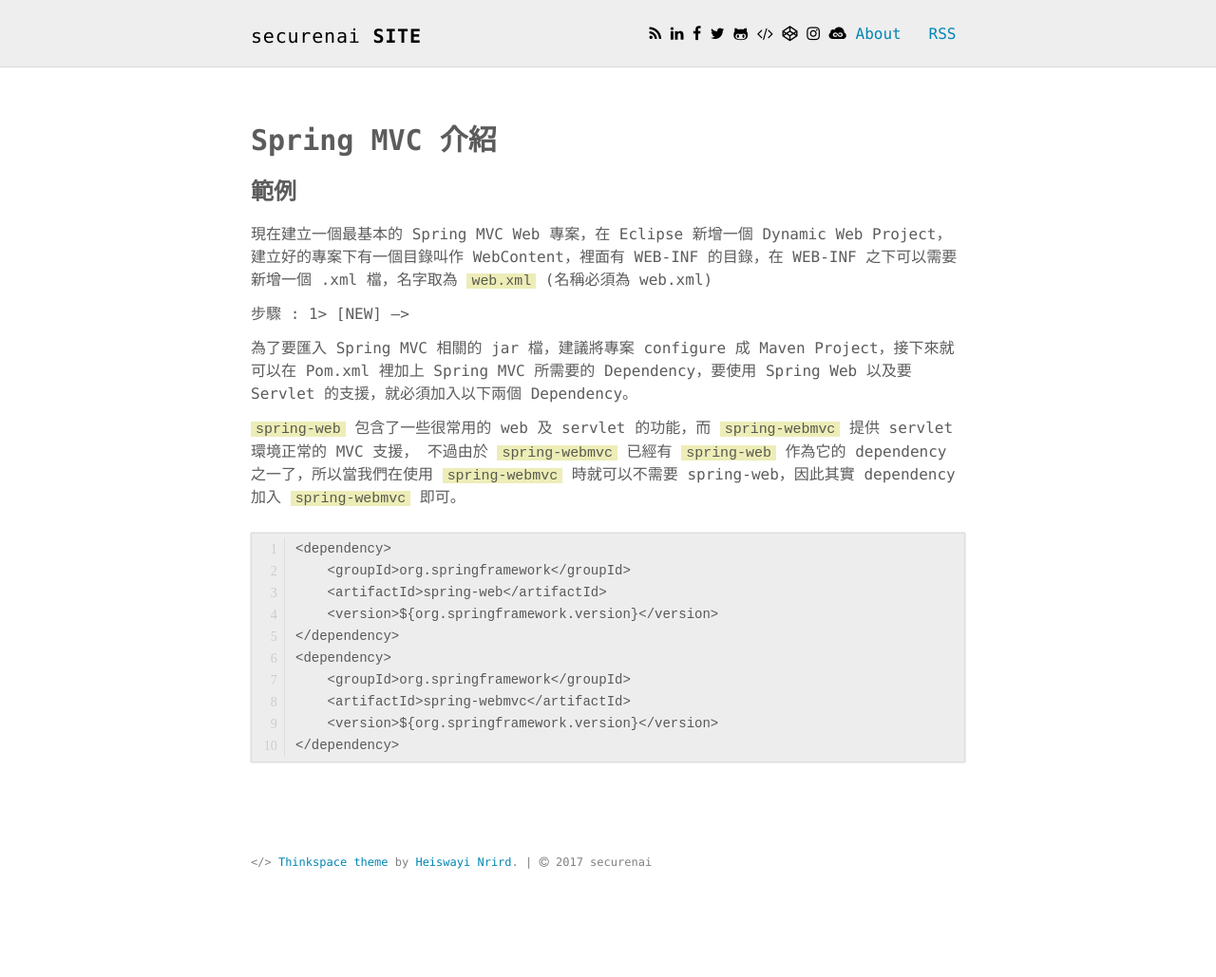
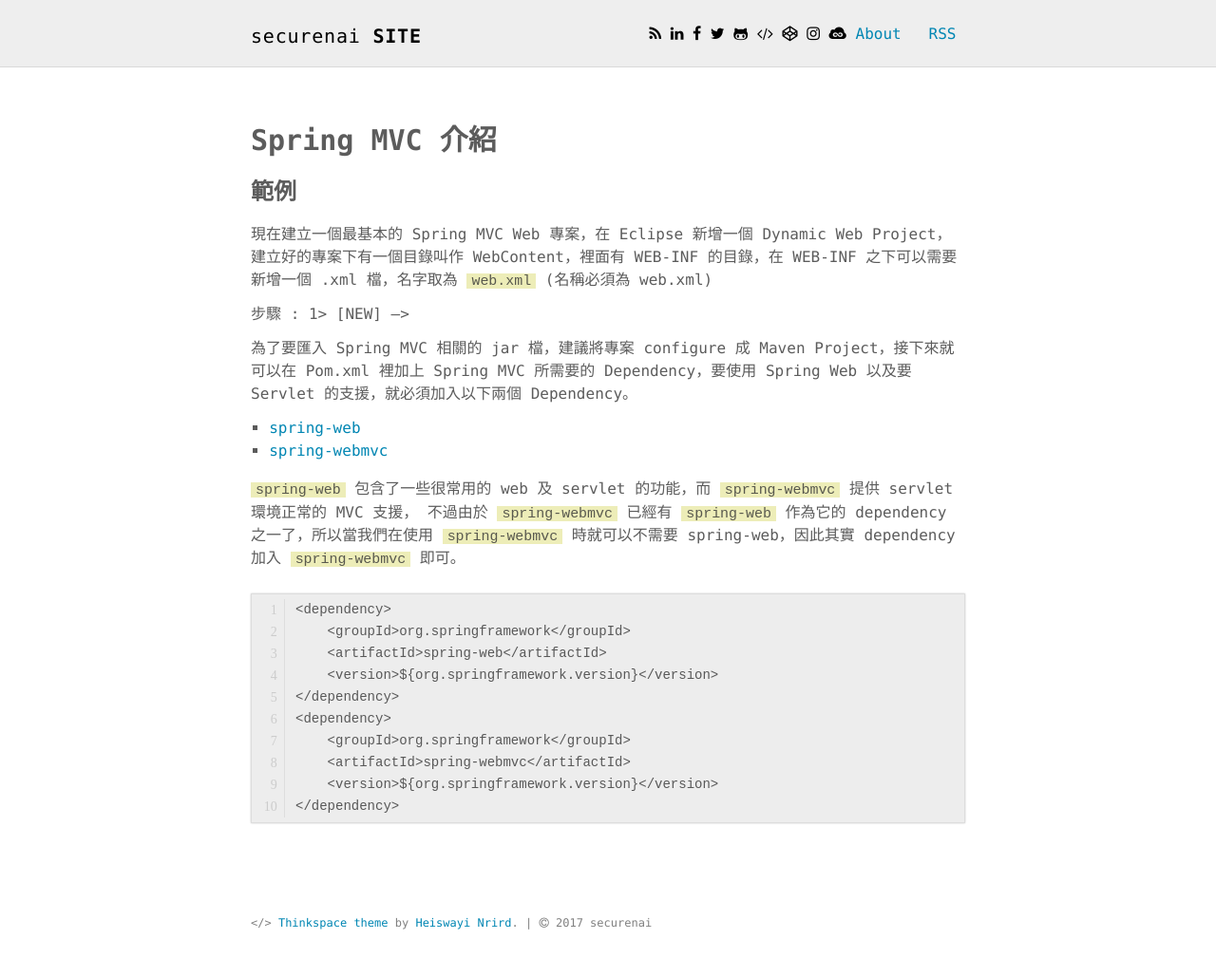
Before and after one commit to securenai/securenai.github.io, a Jekyll site: the page built from spring/spring_mvc_page01.md, in a window 1280 px wide. Shown: the whole page at 95% size. Built offline with Jekyll 4.4.1, drawn with Linux system fonts in a browser that asks for light colours; our own code applies the rules of GitHub Pages for plain Markdown files; before the commit the page ends 965 px from its top, so only the background shows below that.

Commit message:
Update spring_mvc_page01.md

```diff
--- a/spring/spring_mvc_page01.md
+++ b/spring/spring_mvc_page01.md
@@ -19,6 +19,9 @@ published: true
 
 為了要匯入 Spring MVC 相關的 jar 檔，建議將專案 configure 成 Maven Project，接下來就可以在 Pom.xml 裡加上 Spring MVC 所需要的 Dependency，要使用 Spring Web 以及要 Servlet 的支援，就必須加入以下兩個 Dependency。
 
+1. <a href="https://mvnrepository.com/artifact/org.springframework/spring-web" target="_blank">spring-web</a>
+2. <a href="https://mvnrepository.com/artifact/org.springframework/spring-webmvc" target="_blank">spring-webmvc</a>
+
 `spring-web` 包含了一些很常用的 web 及 servlet 的功能，而 `spring-webmvc` 提供 servlet 環境正常的 MVC 支援，
 不過由於 `spring-webmvc` 已經有 `spring-web` 作為它的 dependency 之一了，所以當我們在使用 `spring-webmvc` 時就可以不需要 spring-web，因此其實 dependency 加入 `spring-webmvc` 即可。
 
```
